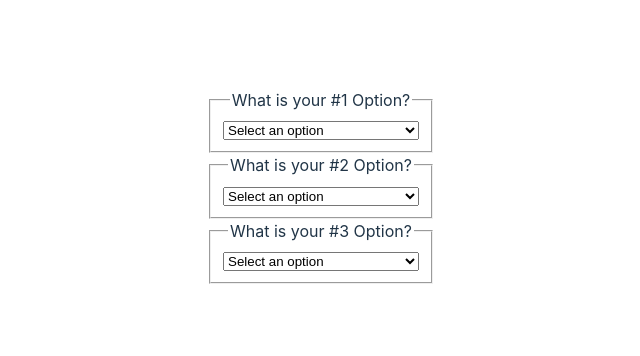
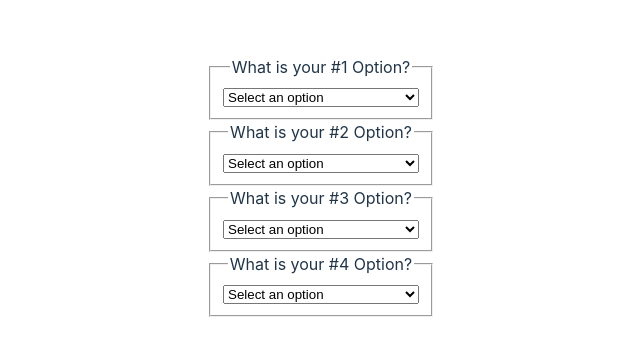
Before and after one commit to rohansinha01/oscars, a React (Vite) app: page / in a window 1280 px wide. Shown: the part 214-570 px from the top of the page, without its empty margins (319-959 px from the left). Built offline with nearby package versions, Linux system fonts and the light colour scheme.

Commit message:
added fourth option

```diff
--- a/src/components/Ranker.jsx
+++ b/src/components/Ranker.jsx
@@ -6,9 +6,11 @@ const Ranker = () => {
   const [firstOption, setFirstOption] = useState('');
   const [secondOption, setSecondOption] = useState('');
   const [thirdOption, setThirdOption] = useState('');
+  const [fourthOption, setFourthOption] = useState('');
 
   const filteredMovies = movies.filter(movie => movie.title !== firstOption);
   const secondFilteredMovies = movies.filter(movie => movie.title !== firstOption && movie.title !== secondOption);
+  const thirdFilteredMovies = movies.filter(movie => movie.title !== firstOption && movie.title !== secondOption && movie.title !== thirdOption)
 
 
   return (
@@ -78,6 +80,27 @@ const Ranker = () => {
           </select>
         </fieldset>
       </form>
+      <form>
+        <fieldset>
+          <legend>
+            What is your #4 Option?
+          </legend>
+
+          <select
+            value={fourthOption}
+            onChange={event => {
+              setFourthOption(event.target.value);
+            }}
+          >
+            <option value="" disabled>Select an option</option>
+            {thirdFilteredMovies.map((movie) => (
+              <option key={movie.index} value={movie.title}>
+                {movie.title}
+              </option>
+            ))}
+          </select>
+        </fieldset>
+      </form>
     </>
   );
 };
```
